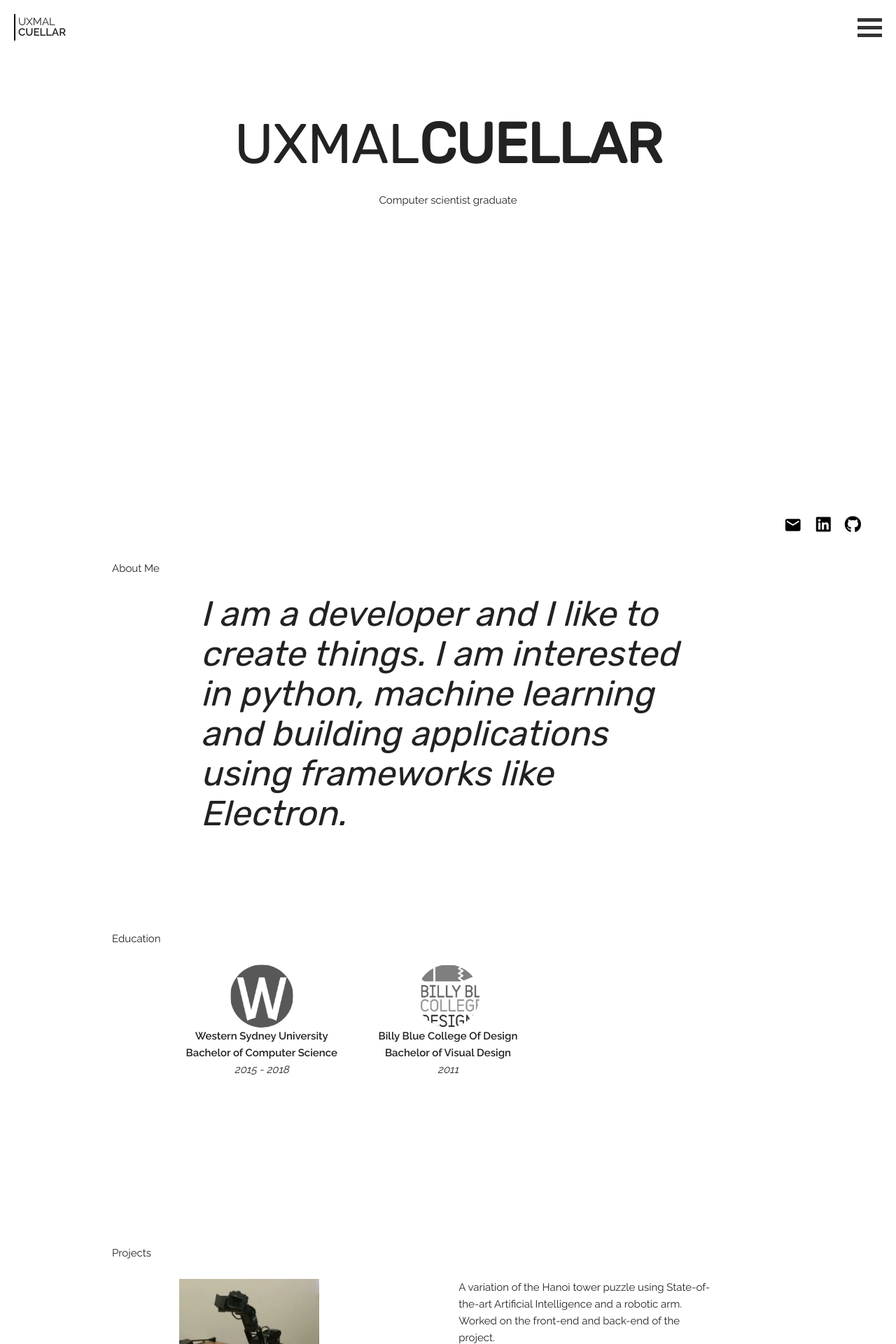
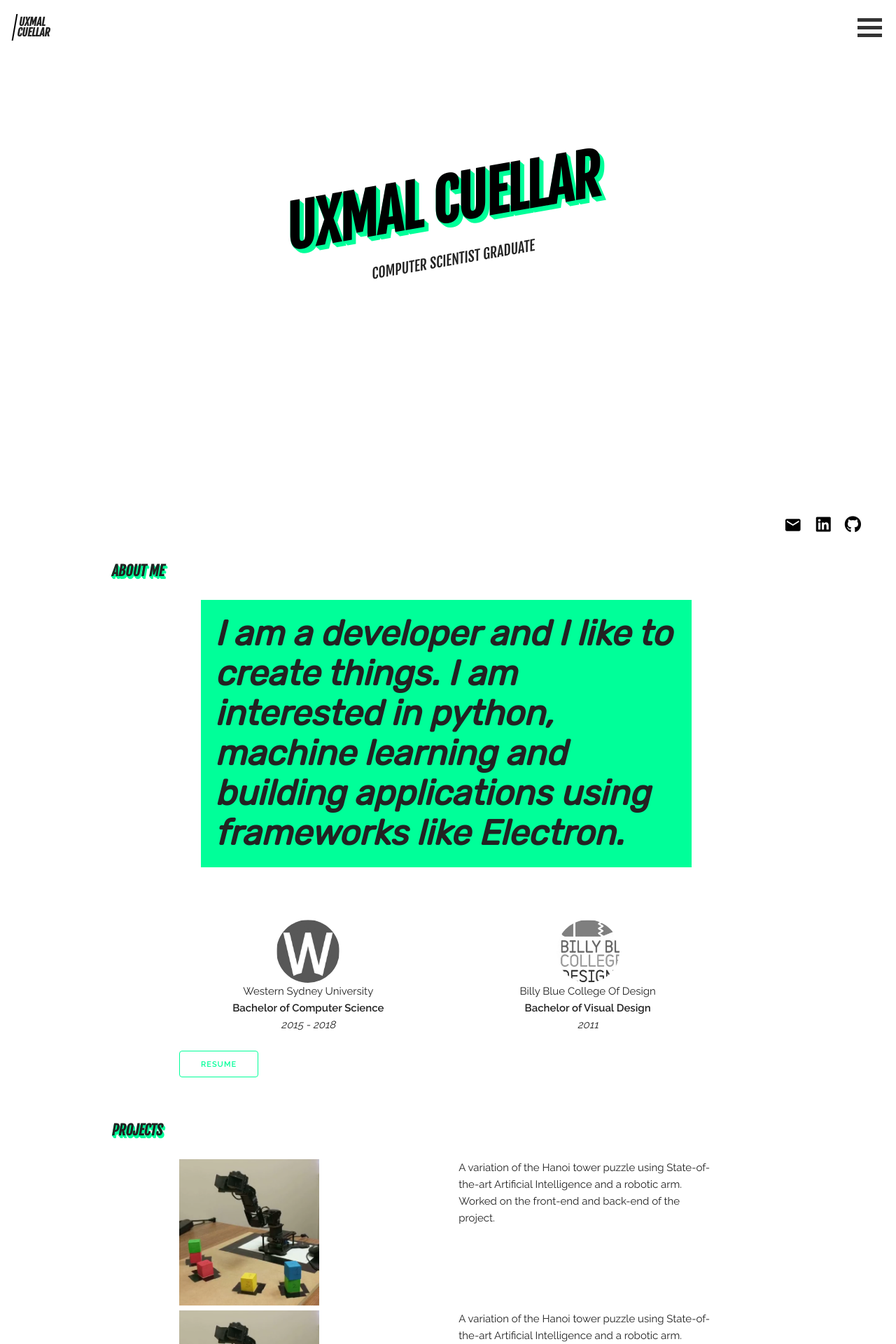
Before and after one commit to UxmalCuellar/v1, a Flask app: page / in a window 1280 px wide. Shown: the top 1920 px of the page at 70% size. Run offline with Flask 2, Linux system fonts and the light colour scheme.

Commit message:
Updated title appearence and added resume button

```diff
--- a/static/main.css
+++ b/static/main.css
@@ -1,4 +1,5 @@
 html, body {
+
     min-height: 100% !important;
     height: 100%;
 }
@@ -14,16 +15,24 @@ html, body {
    top: 30%;
    left: 50%;
    margin-right: -50%;
-   transform: translate(-50%, -50%)
+   transform: translateX(-50%) rotate(-10deg);
+   font-family: 'Fjalla One', sans-serif;
 }
 
 .center h1 {
-   font-family: 'Rubik', sans-serif;
+   color: #000000;
+   text-shadow: 0px 1px 0px #00ff99, 1px 2px 0px #00ff99, 2px 3px 0px #00ff99, 3px 4px 0px #00ff99, 4px 5px 0px #00ff99, 5px 6px 0px #00ff99, 6px 7px 0px #00ff99;
+   transform: skew(-10deg);
    font-size: 80px;
    font-style: normal;
    font-weight: normal;
    -moz-osx-font-smoothing: grayscale;
    -webkit-font-smoothing: antialiased;
+}
+
+.center p {
+   font-size: 20px;
+   transform: skew(-10deg);
 }
 
 /* navbar */
@@ -44,6 +53,9 @@ html, body {
    border-left: 2px solid black;
    padding: 4px;
    cursor: pointer;
+   transform: translateX(-50%) rotate(-10deg);
+   transform: skew(-10deg);
+   font-family: 'Fjalla One', sans-serif;
 }
 
 /* icons and footer */
@@ -110,7 +122,7 @@ div:hover .bar3 {
 .dropdown-content {
    display: none;
    position: absolute;
-   background-color: #f1f1f1;
+   background-color: white;
    min-width: 160px;
    z-index: 1;
    right: 0;
@@ -124,7 +136,8 @@ div:hover .bar3 {
 }
 
 .dropdown-content a:hover {
-   background-color: #ddd;
+   background-color: none;
+   border-left: 4px solid #00ff99;
 }
 
 .show {display: block;}
@@ -210,17 +223,34 @@ div:hover .bar3 {
 
 /* END hvr-bob */
 
-/* About */
-#about {
-  height: 60%;
+.sub-head {
+   font-family: 'Fjalla One', sans-serif;
+   font-weight: bold;
+   transform: skew(-10deg);
+   font-size: 20px;
+   text-shadow: 0px 1px 0px #00ff99, 1px 2px 0px #00ff99, 2px 3px 0px #00ff99, 3px 4px 0px #00ff99;
+   -moz-osx-font-smoothing: grayscale;
+   -webkit-font-smoothing: antialiased;
 }
 
+/* About */
 #aboutme {
    font-size: 50px;
    font-family: 'Rubik', sans-serif;
+   font-weight: bold;
    line-height: 57px;
+   padding: 20px;
 }
 /* Eduction */
+.edu p {
+   text-align: center;
+}
+
+.edu .container  {
+   padding-top: 50px;
+   padding-bottom: 50px;
+}
+
 #wsu_logo, #billyblue {
    border-radius: 50% ;
    width: 90px;
@@ -228,12 +258,22 @@ div:hover .bar3 {
    background-size: cover;
    opacity: 0.8;
    filter: grayscale(100%);
-   filter: gray;
+   -webkit-filter: grayscale(100%);
 }
 
-#education {
-   text-align: center;
-   height: 50%;
+#download {
+   border: 1px solid #00ff99;
+   color: #00ff99;
+}
+
+#download:hover{
+   background: #00ff99;
+   color: white;
+}
+
+#wsu_logo:hover, #billyblue:hover {
+   filter: none;
+   filter: grayscale(0%);
 }
 
 .edu_logo {
@@ -249,8 +289,3 @@ div:hover .bar3 {
 #billyblue {
    background-image: url("/static/images/billyblue_logo.jpg");
 }
-
-#wsu_logo:hover, #billyblue:hover {
-   filter: none;
-   filter: grayscale(0%);
-}
--- a/templates/index.html
+++ b/templates/index.html
@@ -4,49 +4,55 @@
 <!-- Title page -->
 <div class="title">
    <div class="center">
-      <h1>UXMAL<b>CUELLAR</b></h1>
-      <p>Computer scientist graduate</p>
+      <h1><b>UXMAL CUELLAR</b></h1>
+      <p>COMPUTER SCIENTIST GRADUATE</p>
    </div>
 </div>
 <!-- About -->
-<p id="heading">About Me</p>
-<div class="container" id="about">
+<div class="about">
+   <p id="about" class="sub-head">ABOUT ME</p>
+   <div class="container" >
       <div class="row" id=about-text>
 	 <div class="one column">
 	 </div>
 	 <div class="eleven columns">
-	 <p id="aboutme"><i>I am a developer and I like to create things. I am interested in python, machine learning and building applications using frameworks like Electron.</i></p>
+	    <p style="background-color: #00ff99"  id="aboutme"><i>I am a developer and I like to create things. I am interested in python, machine learning and building applications using frameworks like Electron.</i></p>
+
+	 </div>
       </div>
    </div>
 </div>
 <!-- Education -->
-<p class="heading">Education</p>
-<div class="container" id="education">
+<div class="edu">
+   <!-- <p id="education" class="sub-head">EDUCATION</p> -->
+   <div class="container" >
       <div class="row">
 	 <!-- Resume : Edu: WSU BSCompSci -->
-      <div class="one-third column">
+	 <div class="one-half column">
 	    <div class="edu_logo" id="wsu_logo"></div>
 	    <p>
-	    <b>Western Sydney University</b><br>
+	       Western Sydney University<br>
 	       <b>Bachelor of Computer Science</b><br>
 	       <i>2015 - 2018</i>
 	    </p>
 	 </div>
 	 <!-- Resume : Edu : Billy Blue Visual Design -->
-      <div class="one-third column">
+	 <div class="one-half column">
 	    <div class="edu_logo" id="billyblue"></div>
 	    <p>
-	    <b>Billy Blue College Of Design</b><br>
+	       Billy Blue College Of Design<br>
 	       <b>Bachelor of Visual Design</b><br>
 	       <i>2011</i><br>
 	    </p>
 	 </div>
       </div>
+      <button id="download">Resume</button>
+   </div>
 </div>
 
 <!-- Projects -->
-<p  class="heading">Projects</p>
-<div class="container" id="projects" >
+<p id="projects" class="sub-head">PROJECTS</p>
+<div class="container"  >
    <div class="row">
       <div class="six columns">
 	 <img src="/static/images/gripperbot.png" alt="Phantom X pincher arm" width="200"/>
--- a/templates/layout.html
+++ b/templates/layout.html
@@ -14,6 +14,7 @@
       <meta name="viewport" content="width=device-width, initial-scale=1">
 
       <!-- FONT –––––––––––––––––––––––––––––––––––––––––––––––––– -->
+      <link rel="stylesheet" href="https://fonts.googleapis.com/css?family=Fjalla+One">
       <link href="https://fonts.googleapis.com/icon?family=Material+Icons" rel="stylesheet">
       <link href="//fonts.googleapis.com/css?family=Raleway:400,300,600" rel="stylesheet" type="text/css">
       <link rel='stylesheet' href='https://use.fontawesome.com/releases/v5.7.0/css/all.css' integrity='sha384-lZN37f5QGtY3VHgisS14W3ExzMWZxybE1SJSEsQp9S+oqd12jhcu+A56Ebc1zFSJ' crossorigin='anonymous'>
@@ -28,7 +29,6 @@
       <!-- SCRIPT –––––––––––––––––––––––––––––––––––––––––––––––––– -->
       <script src="https://ajax.googleapis.com/ajax/libs/jquery/3.4.0/jquery.min.js"></script>
       <script src="/static/script.js" charset=utf-8></script>
-      <!-- <script src="/static/aos-scripts.js" charset=utf-8></script> -->
       <script src="https://unpkg.com/aos@2.3.1/dist/aos.js"></script>
    </head>
 
@@ -39,7 +39,7 @@
 	    data-aos="fade-right"
 	    data-aos-anchor="#about"
 	    data-aos-anchor-placement="bottom-bottom">
-	    <p>UXMAL<br><b>CUELLAR</b></p>
+	    <p><b>UXMAL<br>CUELLAR</b></p>
 	 </div>
 	 <div class="toc-holder" onclick="toggleMenuIcon(this)">
 	    <div class="bar1"></div>
```
Lines whose indentation alone changed are shown as unchanged.
